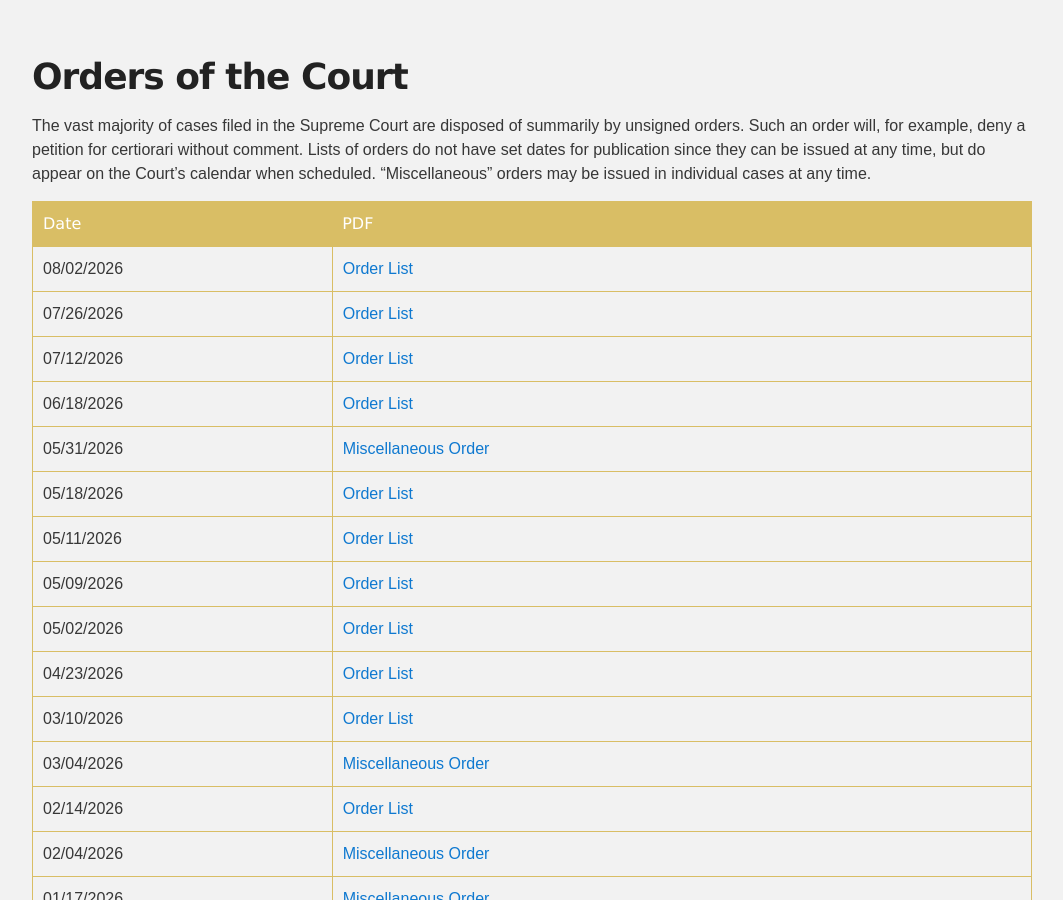
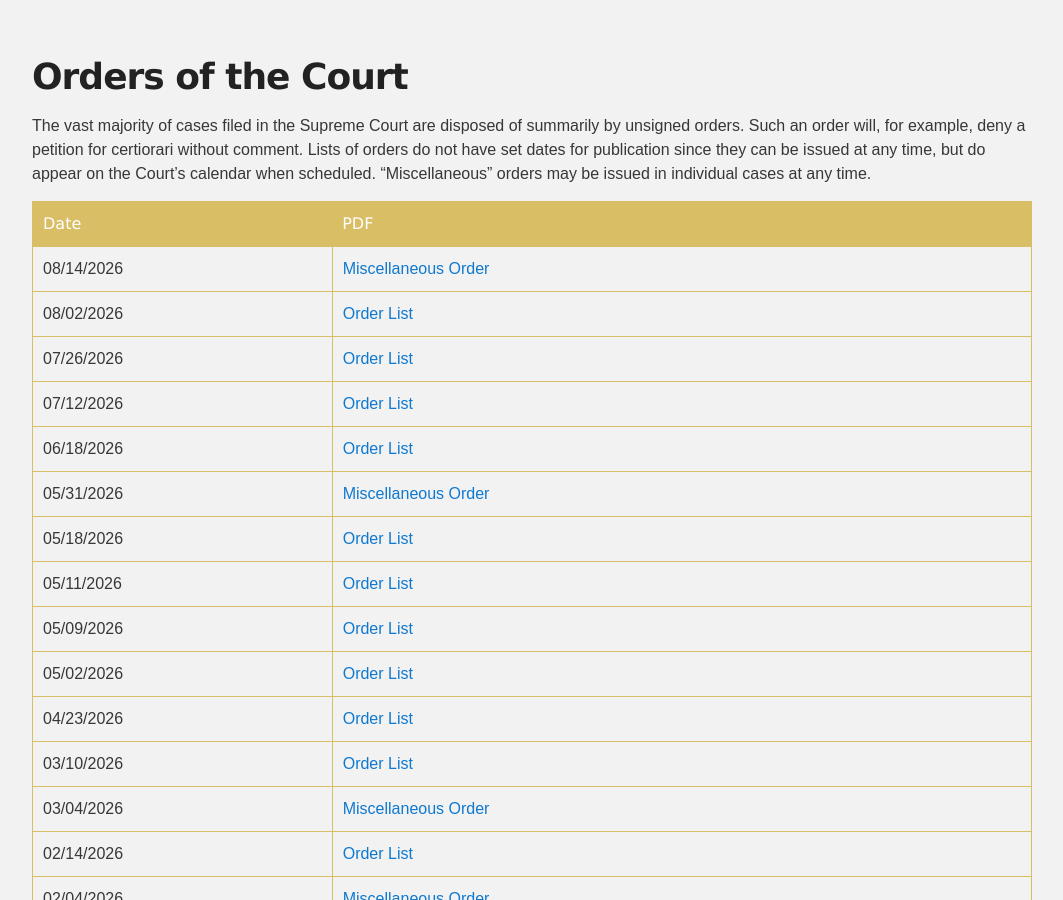
Before and after one commit to supremecourtrblx/supremecourtrblx.github.io, a Jekyll site: the page built from orders.md, in a window 1280 px wide and 900 px high, scrolled down 558 px. Shown: the whole window, without its empty margins (108-1171 px from the left). Built offline with Jekyll 4.4.1, drawn with Linux system fonts in a browser that asks for light colours; our own code applies the rules of GitHub Pages for plain Markdown files.

Commit message:
Update orders.md

```diff
--- a/orders.md
+++ b/orders.md
@@ -8,6 +8,10 @@ The vast majority of cases filed in the Supreme Court are disposed of summarily
     <tr>
         <th style="width:30%;">Date</th>
         <th>PDF</th>
+    </tr>
+    <tr>
+        <td>08/14/2026</td>
+        <td><a href="/orders/orderlist">Miscellaneous Order</a></td>
     </tr>
     <tr>
         <td>08/02/2026</td>
```
